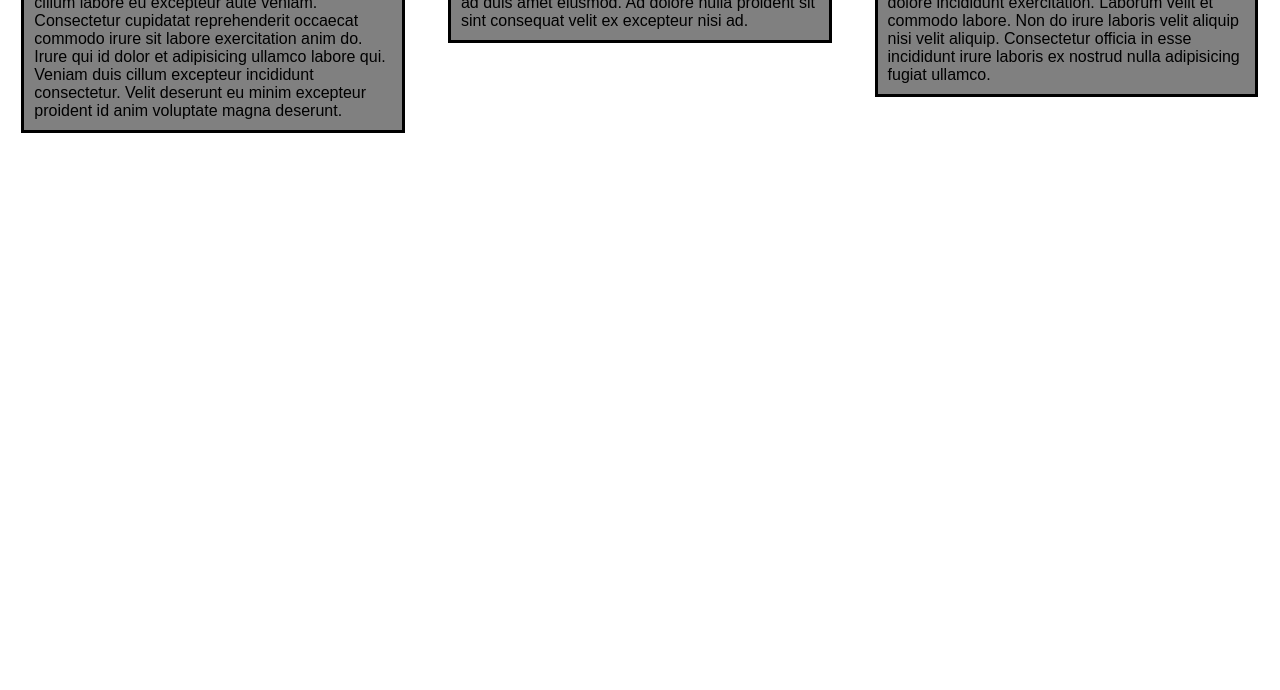
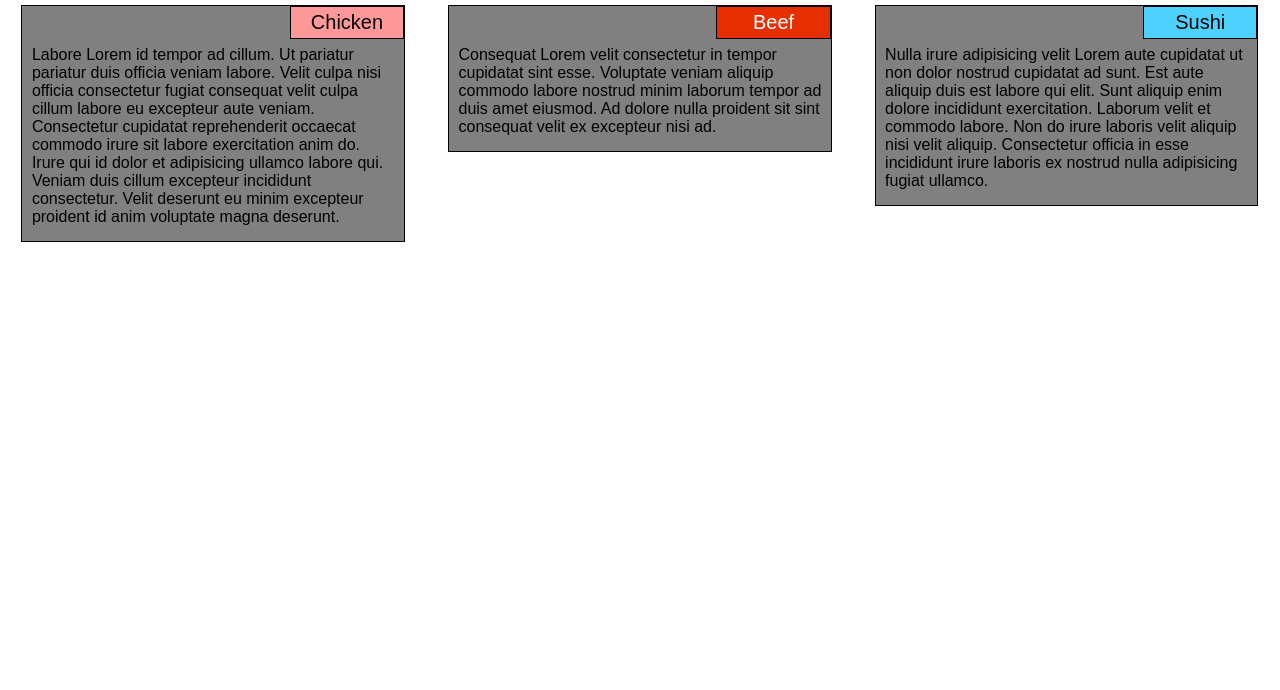
Before and after one commit to GiovanniGo/Coursera, a plain HTML site: page RubyOnRailsWebDevSpecialisation/ResponsiveDesignAssignment/index.html in a window 1280 px wide. Shown: the part 110-800 px from the top of the page. Drawn offline with Linux system fonts and the light colour scheme.

Commit message:
Added relative and absolute positioning to the header and content respectively. Also added appropriate colours to the menu heading.

```diff
--- a/RubyOnRailsWebDevSpecialisation/ResponsiveDesignAssignment/css/styles.css
+++ b/RubyOnRailsWebDevSpecialisation/ResponsiveDesignAssignment/css/styles.css
@@ -4,23 +4,65 @@
     box-sizing: border-box;
     margin: 0;
     padding: 0;
+    font-family: Arial, Helvetica, sans-serif;
 }
 
 .menuContent {
     background-color: grey;
-    font-family: Arial, Helvetica, sans-serif;
-    padding: 10px;
-    border: 3px solid;
-    width:90%;
+    position: relative;
+    padding-top: 40px;
+    padding-bottom: 15px;
     margin-left: auto;
     margin-right: auto;
+    width: 90%;
+    border: 1px solid;
     margin-bottom: 15px;
+}
+
+.menuBody {
+    margin-left: auto;
+    margin-right: auto;
+    width:95%;
+}
+
+.menuHeader {
+    position: absolute;
+    border: 1px solid black;
+    width: 30%;
+    text-align: center;
+    right: 0px;
+    top: 0px;
+    padding-top: 4px;
+    padding-bottom: 4px;
+    font-size: 125%;
 }
 
 .row {
     width: 100%;
 }
 
+.header {
+    width: 90%;
+    margin-top: 30px;
+    margin-bottom: 20px;
+    text-align: center;
+    font-size: 175%;
+}
+
+.chicken {
+    color: black;
+    background-color: #ff9999
+}
+
+.beef {
+    color: white;
+    background-color: #e62e00
+}
+
+.fish {
+    color: black;
+    background-color: #4dd2ff
+}
 @media (min-width: 992px) {
     .col-md-3 {
         float: left;
@@ -40,8 +82,11 @@
         width: 100%;
     }
 
-   .contentExpand {
+    .thirdMenuContent {
         width: 95%;
+    }
+    .thirdMenuBody {
+        width: 97.5%;
     }
 }
 
--- a/RubyOnRailsWebDevSpecialisation/ResponsiveDesignAssignment/index.html
+++ b/RubyOnRailsWebDevSpecialisation/ResponsiveDesignAssignment/index.html
@@ -18,33 +18,42 @@
     <div class="row">
         <section>
             <div class="col-xs-12 col-sm-6 col-md-3">
-                <p class="menuContent">
+                <div class="menuContent">
+                    <span class="menuHeader chicken">Chicken</span>
+                    <p class="menuBody">
                         Labore Lorem id tempor ad cillum. Ut pariatur pariatur duis officia veniam labore. Velit culpa nisi officia consectetur fugiat
-                    consequat velit culpa cillum labore eu excepteur aute veniam. Consectetur cupidatat reprehenderit occaecat
-                    commodo irure sit labore exercitation anim do. Irure qui id dolor et adipisicing ullamco labore qui.
-                    Veniam duis cillum excepteur incididunt consectetur. Velit deserunt eu minim excepteur proident id anim
-                    voluptate magna deserunt.
+                        consequat velit culpa cillum labore eu excepteur aute veniam. Consectetur cupidatat reprehenderit
+                        occaecat commodo irure sit labore exercitation anim do. Irure qui id dolor et adipisicing ullamco
+                        labore qui. Veniam duis cillum excepteur incididunt consectetur. Velit deserunt eu minim excepteur
+                        proident id anim voluptate magna deserunt.
                     </p>
+                </div>
             </div>
         </section>
 
         <section>
             <div class="col-xs-12 col-sm-6 col-md-3">
-                <p class="menuContent">
+                <div class="menuContent">
+                    <p class="menuHeader beef">Beef</p>
+                    <p class="menuBody">
                         Consequat Lorem velit consectetur in tempor cupidatat sint esse. Voluptate veniam aliquip commodo labore nostrud minim laborum
-                    tempor ad duis amet eiusmod. Ad dolore nulla proident sit sint consequat velit ex excepteur nisi ad.
+                        tempor ad duis amet eiusmod. Ad dolore nulla proident sit sint consequat velit ex excepteur nisi
+                        ad.
                     </p>
+                </div>
             </div>
         </section>
 
         <section>
             <div class="col-xs-12 col-sm-12 col-md-3">
-                <p class="menuContent contentExpand">
+                <div class="menuContent thirdMenuContent">
+                    <p class="menuHeader fish">Sushi</p>
+                    <p class="menuBody thirdMenuBody">
                         Nulla irure adipisicing velit Lorem aute cupidatat ut non dolor nostrud cupidatat ad sunt. Est aute aliquip duis est labore
-                    qui elit. Sunt aliquip enim dolore incididunt exercitation. Laborum velit et commodo labore. Non do irure
-                    laboris velit aliquip nisi velit aliquip. Consectetur officia in esse incididunt irure laboris ex nostrud
-                    nulla adipisicing fugiat ullamco.
-                </p>
+                        qui elit. Sunt aliquip enim dolore incididunt exercitation. Laborum velit et commodo labore. Non
+                        do irure laboris velit aliquip nisi velit aliquip. Consectetur officia in esse incididunt irure laboris
+                        ex nostrud nulla adipisicing fugiat ullamco. </p>
+                </div>
             </div>
         </section>
     </div>
```
Lines whose indentation alone changed are shown as unchanged.
